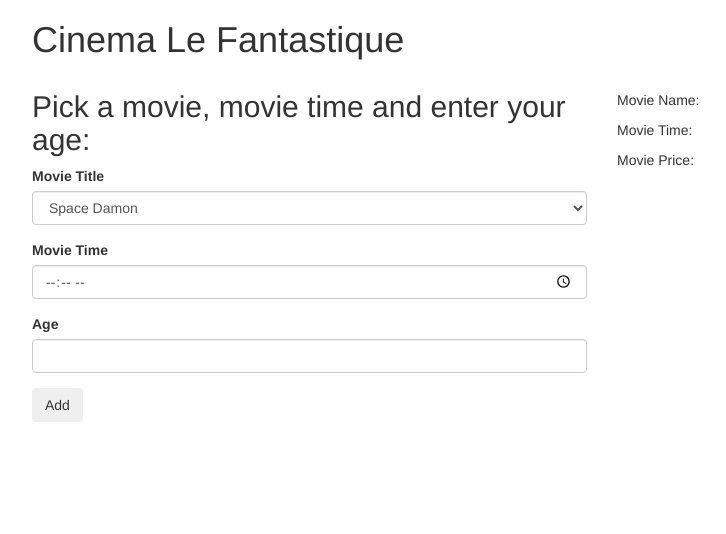
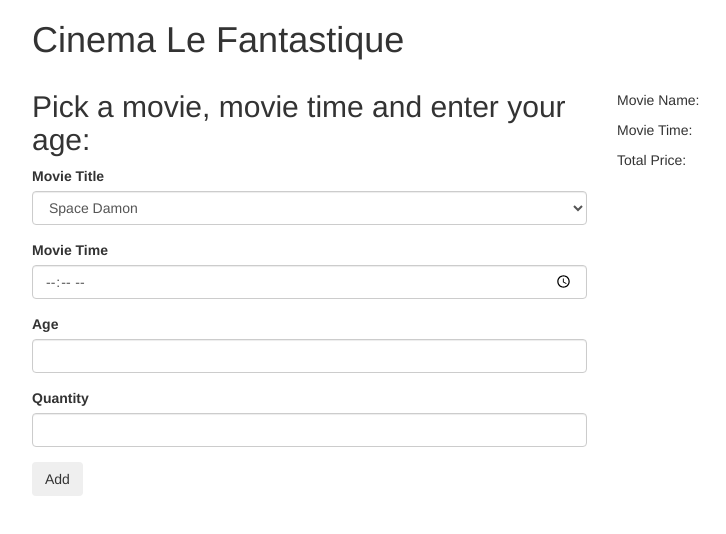
Before and after one commit to jacksoncafazzo/movie-tickets, a plain HTML site: page index.html in a window 1280 px wide. Shown: the whole page, without its empty margins (38-764 px from the left). Drawn offline with Linux system fonts and the light colour scheme.

Commit message:
Add a quantity form input to index.html

```diff
--- a/index.html
+++ b/index.html
@@ -31,6 +31,10 @@
               <label for="movieTime">Age</label>
               <input type="number" class="form-control" id="userAge">
             </div>
+            <div class="form-group">
+              <label for="movieQuantity">Quantity</label>
+              <input type="number" class="form-control" id="ticketQuantity">
+            </div>
             <button type="submit" class="btn">Add</button>
           </form>
         </div>
@@ -42,7 +46,7 @@
 
             <p>Movie Name: <span class="movie-name"></span></p>
             <p>Movie Time: <span class="movie-time"></span></p>
-            <p>Movie Price: <span class="movie-price"></span></p>
+            <p>Total Price: <span class="movie-price"></span></p>
 
           </div>
         </div>
```
